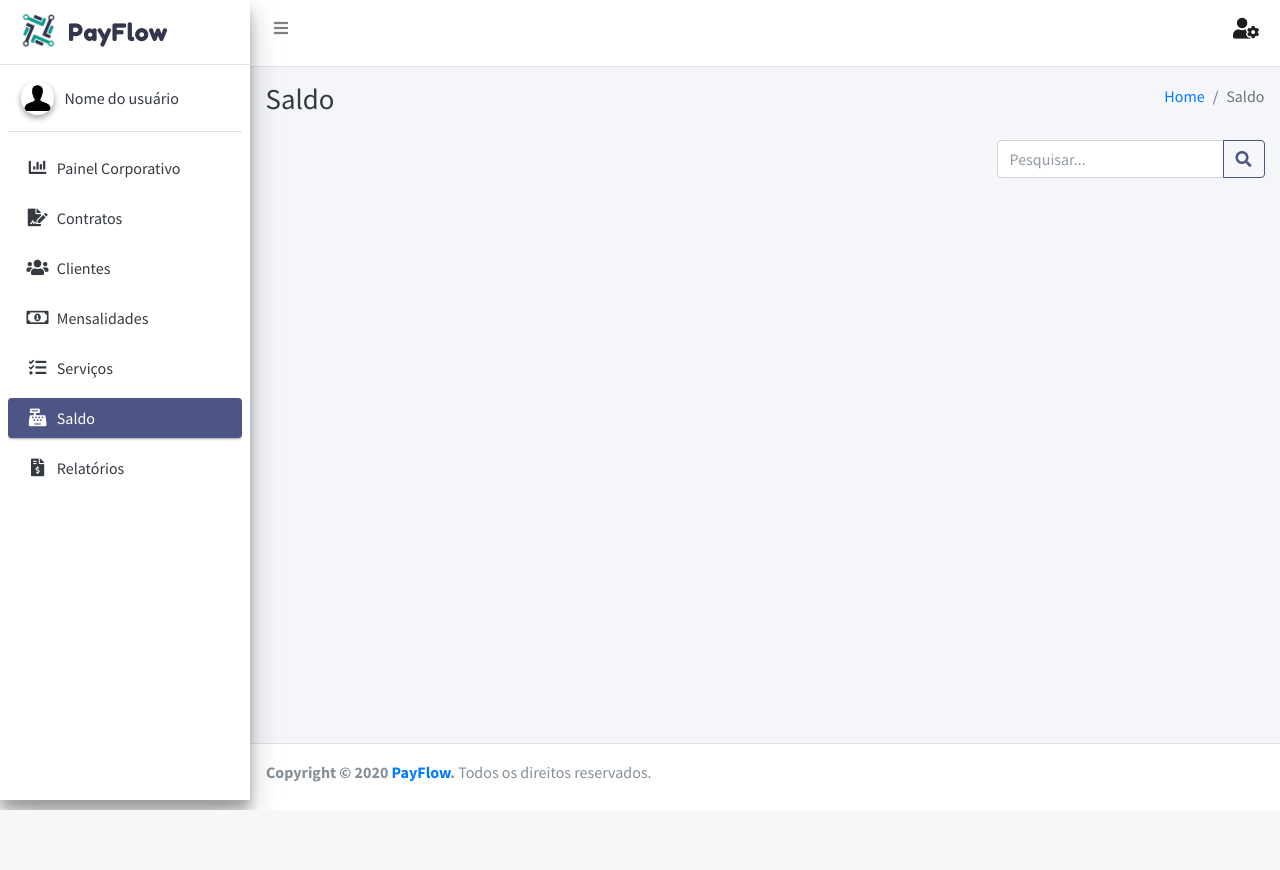
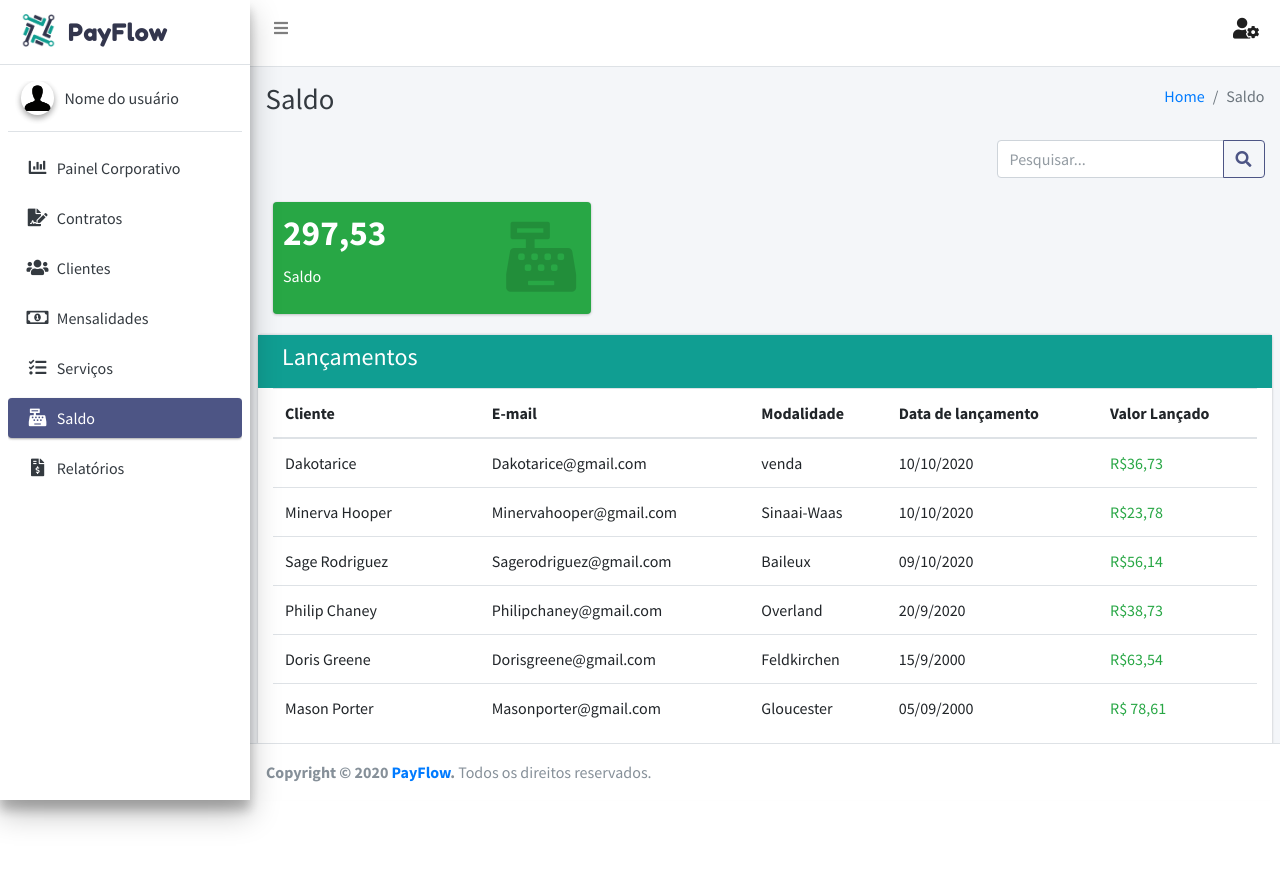
Before and after one commit to arthurmgb/payflow, a PHP site: page /saldo.php in a window 1280 px wide. Before the commit the page ends 810 px from the top, so only its background shows below. Run offline with PHP 8.4, Linux system fonts and the light colour scheme; some libraries are stand-ins or nearby versions.

Commit message:
saldo parte1

```diff
--- /dev/null
+++ b/dist/css/saldo.css
@@ -0,0 +1,4 @@
+.cor{
+    background-color: #109e92 !important;
+    color: #fff;
+}
--- a/saldo.php
+++ b/saldo.php
@@ -36,6 +36,7 @@
   <link href="https://fonts.googleapis.com/css?family=Source+Sans+Pro:300,400,400i,700" rel="stylesheet">
   <link href="https://fonts.googleapis.com/css2?family=Fredoka+One&display=swap" rel="stylesheet">
   <link rel="stylesheet" href="dist/css/style.css">
+  <link rel="stylesheet" href="dist/css/saldo.css">
 </head>
 <body class="hold-transition sidebar-mini layout-fixed">
 <div class="wrapper">
@@ -191,9 +192,167 @@
           </div>
           </div>
           </div>
+         </div>
+         <div class="col-lg-4 col-4 float-left pt-2">
+            <!-- small box -->
+            <div class="small-box bg-success">
+              <div class="inner">
+                <h3>297,53</h3>
+                <p>Saldo</p>
+              </div>
+              <div class="icon">
+                <i class="fas fa-cash-register"></i>
+              </div>
+            </div>
+         </div>
+       </div><!-- /.container-fluid -->
+      <div class="card border-top col-md-12">
+			<div class="row navbar cor">
+				<h4 class="ml-3">Lançamentos</h4>
+			</div>
+			<div class="col-md-12 table-responsive">
+
+             <!-- <div class="card card-plain">
+                <div class="card-body">
+                  <div class="table-responsive">  -->
+
+                    <table class="table table-hover">
+                      <thead>
+                        <th width="21%">
+                          Cliente
+                        </th>
+                        <th>
+                          E-mail
+                        </th>
+                        <th>
+                          Modalidade
+                        </th>
+                        <th>
+                          Data de lançamento
+                        </th>
+                        <th>
+                          Valor Lançado
+                        </th>
+                      </thead>
+                      <tbody>
+                        <tr>
+                          <td>
+                          Dakotarice
+                          </td>
+                          <td>
+                          Dakotarice@gmail.com
+                          </td>
+                          <td>
+                            venda
+                          </td>
+                          <td>
+                            10/10/2020
+                          </td>
+                          <td class="text-success">
+                            R$36,73
+                          </td>
+                        </tr>
+                        <tr>
+                          <td>
+                            Minerva Hooper
+                          </td>
+                          <td>
+                          Minervahooper@gmail.com
+                          </td>
+                          <td>
+                            Sinaai-Waas
+                          </td>
+                          <td>
+                            10/10/2020
+                          </td>
+                          <td class="text-success">
+                            R$23,78
+                          </td>
+                        </tr>
+                        <tr>
+                          <td>
+                            Sage Rodriguez
+                          </td>
+                          <td>
+                          Sagerodriguez@gmail.com
+                          </td>
+                          <td>
+                            Baileux
+                          </td>
+                          <td>
+                            09/10/2020
+                          </td>
+                          <td class="text-success">
+                            R$56,14
+                          </td>
+                        </tr>
+                        <tr>
+                          <td>
+                            Philip Chaney
+                          </td>
+                          <td>
+                            Philipchaney@gmail.com
+                          </td>
+                          <td>
+                            Overland
+                          </td>
+                          <td>
+                            20/9/2020
+                          </td>
+                          <td class="text-success">
+                            R$38,73
+                          </td>
+                        </tr>
+                        <tr>
+                          <td>
+                            Doris Greene
+                          </td>
+                          <td>
+                          Dorisgreene@gmail.com
+                          </td>
+                          <td>
+                            Feldkirchen
+                          </td>
+                          <td>
+                            15/9/2000
+                          </td>
+                          <td class="text-success">
+                            R$63,54
+                          </td>
+                        </tr>
+                        <tr>
+                          <td>
+                            Mason Porter
+                          </td>
+                          <td>
+                          Masonporter@gmail.com
+                          </td>
+                          <td>
+                            Gloucester
+                          </td>
+                          <td>
+                            05/09/2000
+                          </td>
+                          <td class="text-success">
+                            R$ 78,61
+                          </td>
+                        </tr>
+                      </tbody>
+                    </table>
+                    <div class="nav justify-content-end">
+					            <a href="" class="btn btn-primary btn-sm nav-link active mr-3">
+	                      <i class="fas fa-print pr-2"></i>Imprimir
+	                    </a>
+				            </div>
+                  </div>
+                </div>
+              </div>
+            </div>
+          </div>
         </div>
-      </div><!-- /.container-fluid -->
+      </div>
     </section>
+       <!-- fim do saldo -->
     <!-- /.content -->
   </div>
   <!-- /.content-wrapper -->
```
